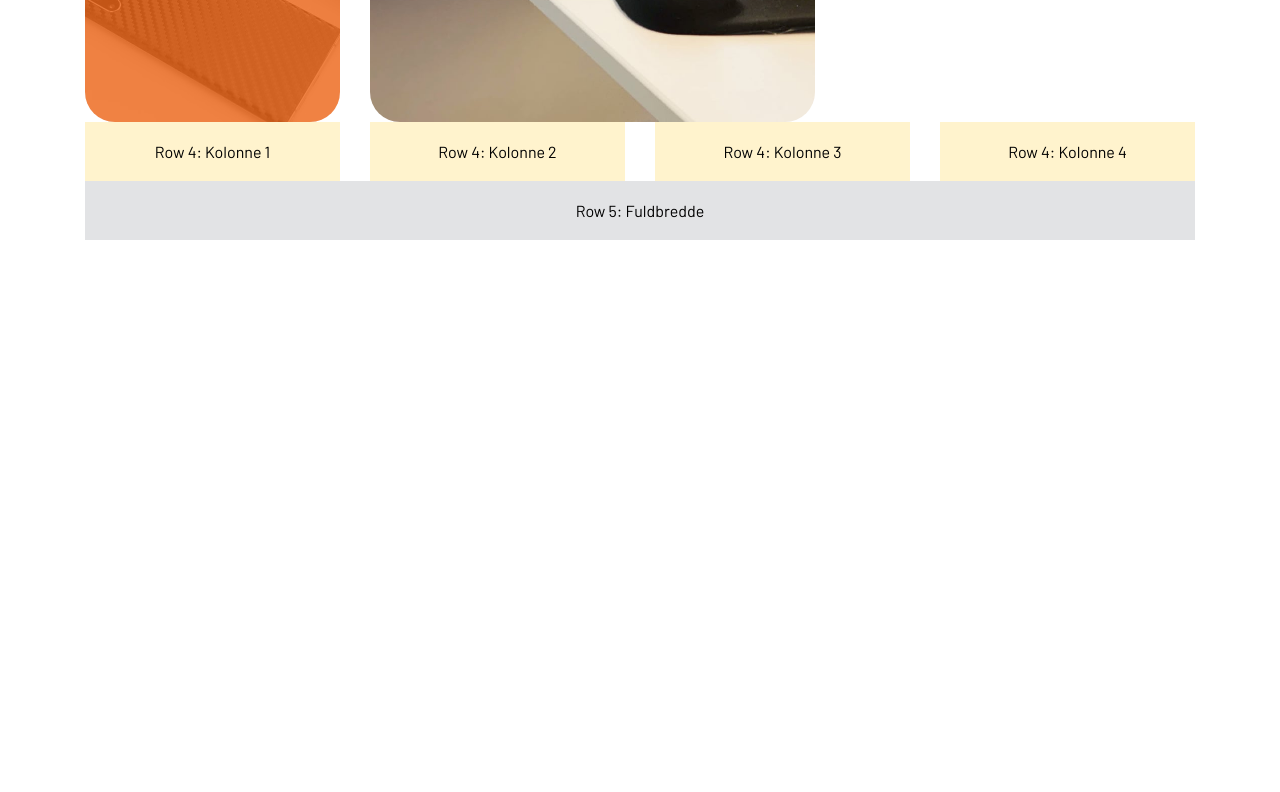
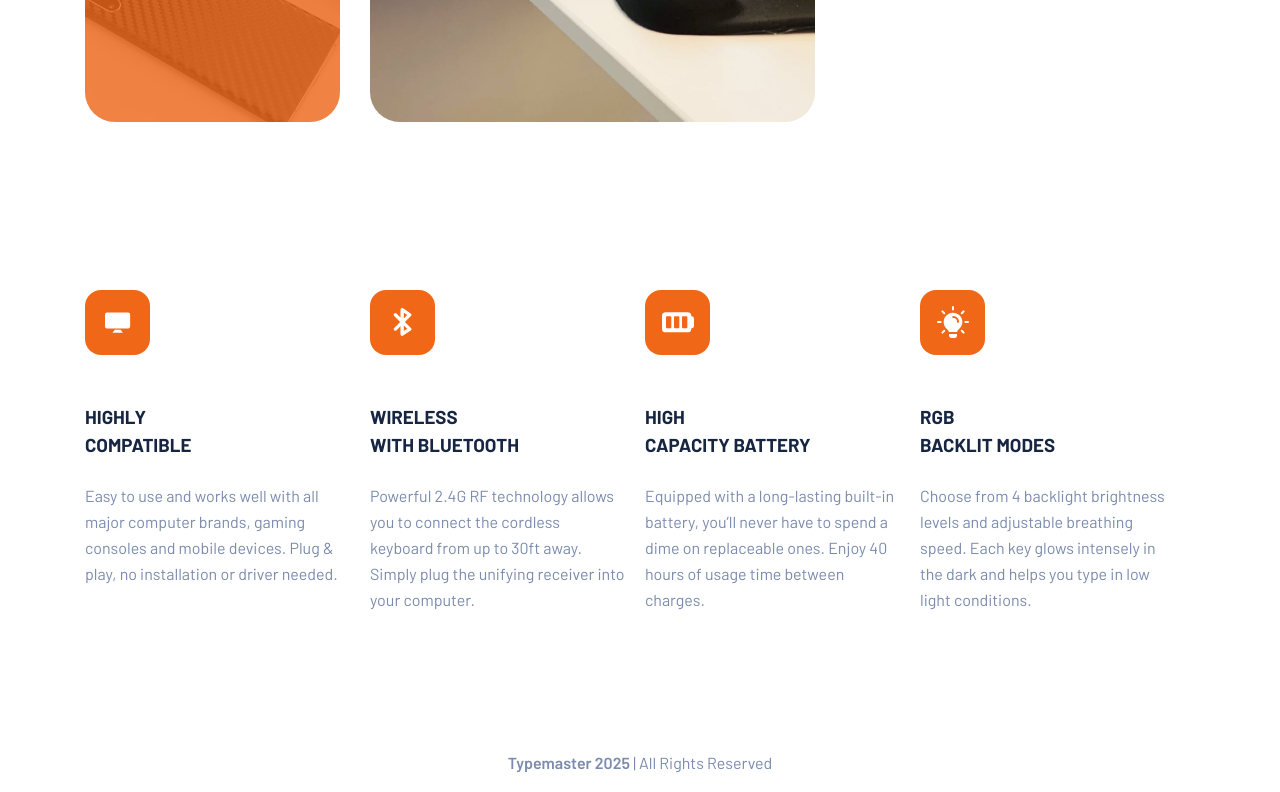
Before and after one commit to pxmdk/Typemaster-pre-launch-landing-page, a plain HTML site: page index.html in a window 1280 px wide. Shown: the part 1070-1862 px from the top of the page. Before the commit the page ends 1310 px from the top, so only its background shows below. Drawn offline with Linux system fonts and the light colour scheme.

Commit message:
Desktop mode done

```diff
--- a/index.html
+++ b/index.html
@@ -54,11 +54,65 @@
           wireless connectivity.
         </p>
       </div>
-      <div class="item7">Row 4: Kolonne 1</div>
-      <div class="item8">Row 4: Kolonne 2</div>
-      <div class="item9">Row 4: Kolonne 3</div>
-      <div class="item10">Row 4: Kolonne 4</div>
-      <div class="item11">Row 5: Fuldbredde</div>
+      <div class="features feature-1">
+        <div class="icon-container">
+          <img src="./assets/shared/icon-compatible.svg" alt="" />
+        </div>
+        <div class="text-container">
+          <h3>HIGHLY </br> COMPATIBLE</h3>
+          <p>
+            Easy to use and works well with all major computer brands, gaming
+            consoles and mobile devices. Plug & play, no installation or driver
+            needed.
+          </p>
+        </div>
+      </div>
+      <div class="features feature-2">
+        <div class="icon-container">
+          <img src="./assets/shared/icon-bluetooth.svg" alt="" />
+        </div>
+        <div class="text-container">
+          <h3>WIRELESS</br>  WITH BLUETOOTH</h3>
+          <p>
+            Powerful 2.4G RF technology allows you to connect the cordless
+            keyboard from up to 30ft away. Simply plug the unifying receiver into
+            your computer.
+          </p>
+
+        </div>
+        </div>
+      <div class="features feature-3">
+        <div class="icon-container">
+          <img src="./assets/shared/icon-battery.svg" alt="" />
+        </div>
+<div class="text-container"><h3>HIGH </br> CAPACITY BATTERY</h3>
+  <p>
+    Equipped with a long-lasting built-in battery, you’ll never have to
+    spend a dime on replaceable ones. Enjoy 40 hours of usage time between
+    charges.
+  </p></div>
+
+      </div>
+      <div class="features feature-4">
+        <div class="icon-container">
+          <img src="./assets/shared/icon-light.svg" alt="" />
+        </div>
+        <div class="text-container"><h3>RGB </br> BACKLIT MODES</h3>
+          <p>
+            Choose from 4 backlight brightness levels and adjustable breathing
+            speed. Each key glows intensely in the dark and helps you type in low
+            light conditions.
+          </p></div>
+          </div>
+
+      <div class="item-11">
+        <p>
+          <span class="copyright">Typemaster <span id="year">
+          </span></span> | All Rights Reserved</p></div>
     </div>
+
+    <script>
+      document.getElementById("year").textContent = new Date().getFullYear();
+    </script>
   </body>
 </html>
--- a/style.css
+++ b/style.css
@@ -15,7 +15,6 @@ body {
   margin: 0 auto;
   display: grid;
   grid-template-columns: repeat(4, 1fr);
-  column-gap: 30px;
 }
 
 /* Row 1: Ét element, der spænder over alle 4 kolonner */
@@ -107,6 +106,7 @@ body {
   grid-column: 1 / span 1;
   grid-row: 3;
   margin-top: 30px;
+  margin-right: 30px;
 }
 .img-1 .overlay {
   position: absolute;
@@ -158,40 +158,61 @@ body {
   line-height: 26px;
   color: #7b8bad;
 }
-
-.item7 {
+.features {
+  height: 323px;
+  margin-top: 168px;
+  margin-bottom: 120px;
+}
+.icon-container {
+  width: 65px;
+  height: 65px;
+  background-color: #f16718;
+  border-radius: 16px;
+  display: flex;
+  justify-content: center;
+  align-items: center;
+  margin-bottom: 48px;
+}
+.text-container {
+  width: 255px;
+}
+.text-container h3 {
+  color: #162542;
+  font-family: 24px;
+  line-height: 28px;
+  font-weight: 700;
+  margin-bottom: 24px;
+}
+.text-container p {
+  font-size: 16px;
+  line-height: 26px;
+  color: #7b8bad;
+}
+.feature-1 {
   grid-column: 1;
   grid-row: 4;
-  background: #fff3cd;
-  padding: 20px;
-  text-align: center;
 }
-.item8 {
+.feature-2 {
   grid-column: 2;
   grid-row: 4;
-  background: #fff3cd;
-  padding: 20px;
-  text-align: center;
 }
-.item9 {
+.feature-3 {
   grid-column: 3;
   grid-row: 4;
-  background: #fff3cd;
-  padding: 20px;
-  text-align: center;
 }
-.item10 {
+.feature-4 {
   grid-column: 4;
   grid-row: 4;
-  background: #fff3cd;
+}
+
+.item-11 {
+  grid-column: 1 / -1;
+  grid-row: 5;
+  color: #7b8bad;
   padding: 20px;
   text-align: center;
 }
 
-.item11 {
-  grid-column: 1 / -1;
-  grid-row: 5;
-  background: #e2e3e5;
-  padding: 20px;
-  text-align: center;
+.copyright {
+  font-weight: 600;
 }
```
